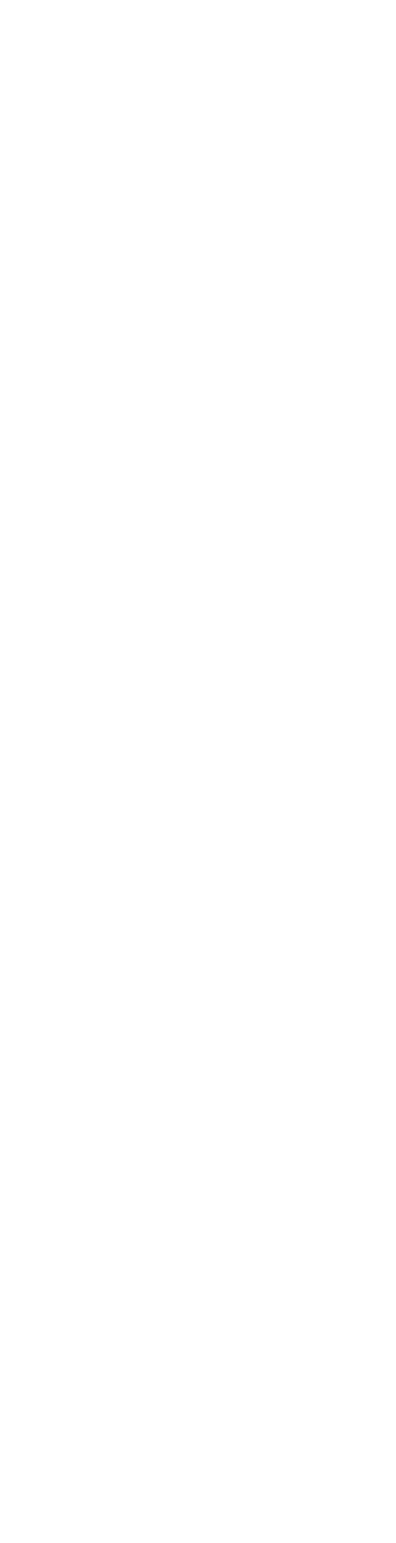
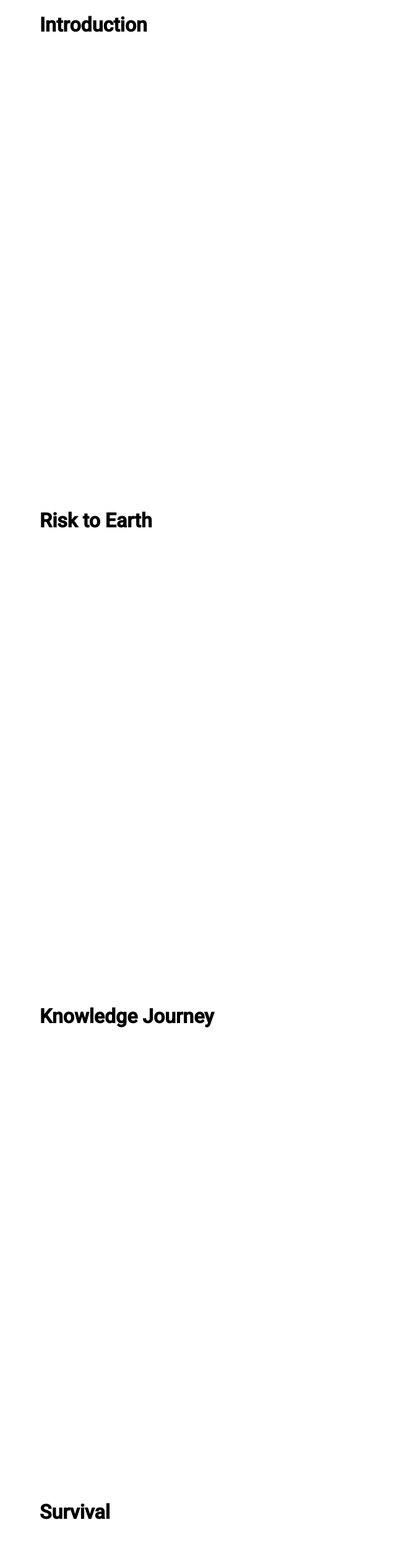
Before and after one commit to RealityTommy/hello-bennu, an Angular app: page /story in a window 1280 px wide. Shown: the top 2490 px of the page at 62% size, without its empty margins (0-640 px from the left). Before the commit the page ends 800 px from the top, so only its background shows below. Built offline with nearby package versions, Linux system fonts and the light colour scheme.

Commit message:
Added flex layout to story module. Added headings to all sections.

```diff
--- a/src/app/app.module.ts
+++ b/src/app/app.module.ts
@@ -4,6 +4,7 @@ import { NgModule } from '@angular/core';
 import { AppRoutingModule } from './app-routing.module';
 import { AppComponent } from './app.component';
 import { BrowserAnimationsModule } from '@angular/platform-browser/animations';
+import { FlexLayoutModule } from '@angular/flex-layout';
 
 import { StoryModule } from './story/story.module';
 import { StoryComponent } from './story/story.component';
@@ -17,6 +18,7 @@ import { StoryComponent } from './story/story.component';
     BrowserModule,
     AppRoutingModule,
     BrowserAnimationsModule,
+    FlexLayoutModule,
     StoryModule
   ],
   providers: [],
--- a/src/app/story/about-site/about-site.component.html
+++ b/src/app/story/about-site/about-site.component.html
@@ -0,0 +1,5 @@
+<div class="section" fxLayout="row" fxLayoutAlign="center start">
+    <div fxFlex="90">
+        <h1>About this Site</h1>
+    </div>
+</div>
--- a/src/app/story/introduction/introduction.component.html
+++ b/src/app/story/introduction/introduction.component.html
@@ -0,0 +1,5 @@
+<div class="section" fxLayout="row" fxLayoutAlign="center start">
+    <div fxFlex="90">
+        <h1>Introduction</h1>
+    </div>
+</div>
--- a/src/app/story/knowledge-journey/knowledge-journey.component.html
+++ b/src/app/story/knowledge-journey/knowledge-journey.component.html
@@ -0,0 +1,5 @@
+<div class="section" fxLayout="row" fxLayoutAlign="center start">
+    <div fxFlex="90">
+        <h1>Knowledge Journey</h1>
+    </div>
+</div>
--- a/src/app/story/learn-more/learn-more.component.html
+++ b/src/app/story/learn-more/learn-more.component.html
@@ -0,0 +1,5 @@
+<div class="section" fxLayout="row" fxLayoutAlign="center start">
+    <div fxFlex="90">
+        <h1>Learn More about Bennu</h1>
+    </div>
+</div>
--- a/src/app/story/risk-to-earth/risk-to-earth.component.html
+++ b/src/app/story/risk-to-earth/risk-to-earth.component.html
@@ -0,0 +1,5 @@
+<div class="section" fxLayout="row" fxLayoutAlign="center start">
+    <div fxFlex="90">
+        <h1>Risk to Earth</h1>
+    </div>
+</div>
--- a/src/app/story/story.component.html
+++ b/src/app/story/story.component.html
@@ -0,0 +1,8 @@
+<div fxLayout="column" fxFill>
+    <story-introduction></story-introduction>
+    <story-risk-to-earth></story-risk-to-earth>
+    <story-knowledge-journey></story-knowledge-journey>
+    <story-survival></story-survival>
+    <story-learn-more></story-learn-more>
+    <story-about-site></story-about-site>
+</div>
--- a/src/app/story/story.module.ts
+++ b/src/app/story/story.module.ts
@@ -3,6 +3,7 @@
  */
 
 import { NgModule } from '@angular/core';
+import { FlexLayoutModule } from '@angular/flex-layout';
 
 import { AboutSiteComponent } from './about-site/about-site.component';
 import { IntroductionComponent } from './introduction/introduction.component';
@@ -24,7 +25,9 @@ const declarations = [
     declarations: [
         declarations
     ],
-    imports: [],
+    imports: [
+        FlexLayoutModule
+    ],
     exports: [
         declarations,
     ]
--- a/src/app/story/survival/survival.component.html
+++ b/src/app/story/survival/survival.component.html
@@ -1,6 +1,5 @@
-<story-introduction></story-introduction>
-<story-risk-to-earth></story-risk-to-earth>
-<story-knowledge-journey></story-knowledge-journey>
-<story-survival></story-survival>
-<story-learn-more></story-learn-more>
-<story-about-site></story-about-site>
+<div class="section" fxLayout="row" fxLayoutAlign="center start">
+    <div fxFlex="90">
+        <h1>Survival</h1>
+    </div>
+</div>
--- a/src/bennu-theme.scss
+++ b/src/bennu-theme.scss
@@ -0,0 +1,3 @@
+.section {
+    min-height: 100vh;
+}
--- a/src/styles.scss
+++ b/src/styles.scss
@@ -30,3 +30,5 @@ $hello-bennu-theme: mat-light-theme($hello-bennu-primary, $hello-bennu-accent, $
 
 html, body { height: 100%; }
 body { margin: 0; font-family: Roboto, "Helvetica Neue", sans-serif; }
+
+@import 'bennu-theme.scss';
```
